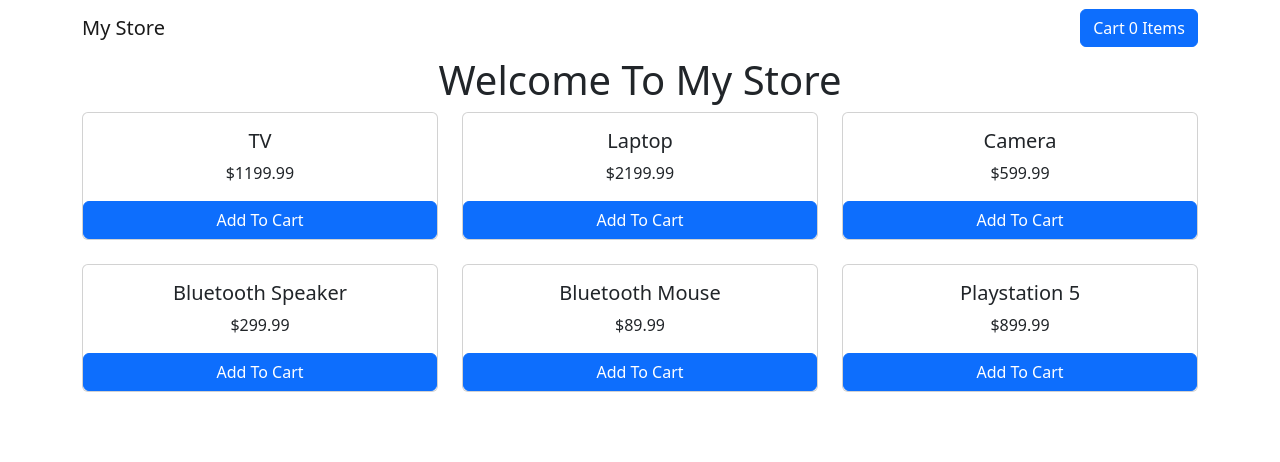
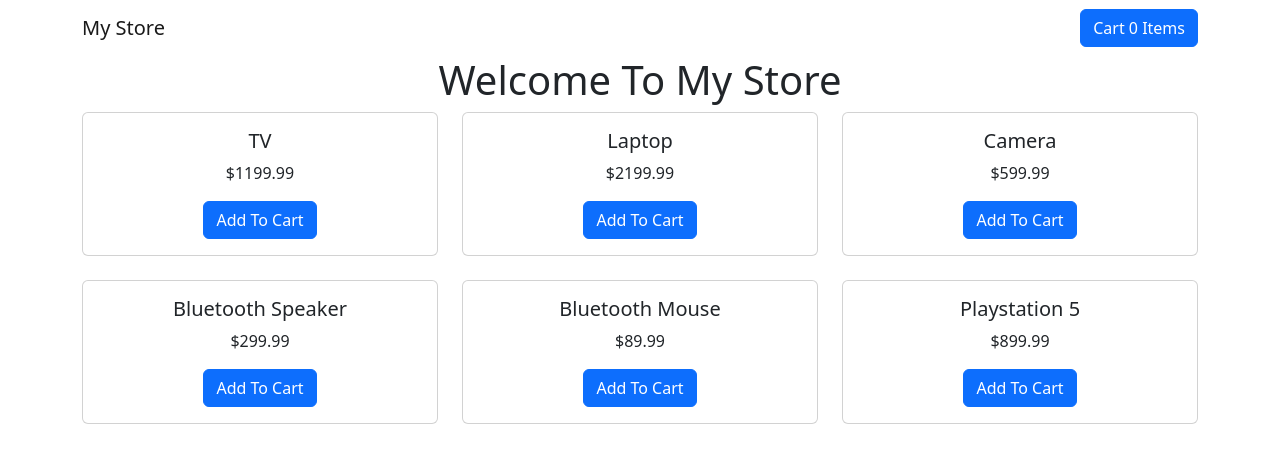
Before and after one commit to Adrian-Walker/shopping-cart, a React (Create React App) app: page / in a window 1280 px wide. Shown: the top 462 px of the page. Built offline with nearby package versions, Linux system fonts and the light colour scheme.

Commit message:
added plus/minus to product card component

```diff
--- a/src/components/ProductCard.js
+++ b/src/components/ProductCard.js
@@ -12,10 +12,31 @@ function ProductCard(props) {
       <Card.Body>
         <Card.Title>{product.name}</Card.Title>
         <Card.Text>${product.price}</Card.Text>
+        {itemQuantity > 0 ? (
+          <>
+            <Form as={Row}>
+              <Form.Label column="true" sm="6">
+                In Cart: {itemQuantity}
+              </Form.Label>
+              <Col>
+                <Button sm="6" className="mx-2">
+                  +
+                </Button>
+                <Button sm="6" className="mx-2">
+                  -
+                </Button>
+              </Col>
+            </Form>
+          </>
+        ) : (
+          <Button
+            variant="primary"
+            onClick={() => cart.addOneToCart(product.id)}
+          >
+            Add To Cart
+          </Button>
+        )}
       </Card.Body>
-      <Button variant="primary" onClick={() => cart.addOneToCart()}>
-        Add To Cart
-      </Button>
     </Card>
   );
 }
```
